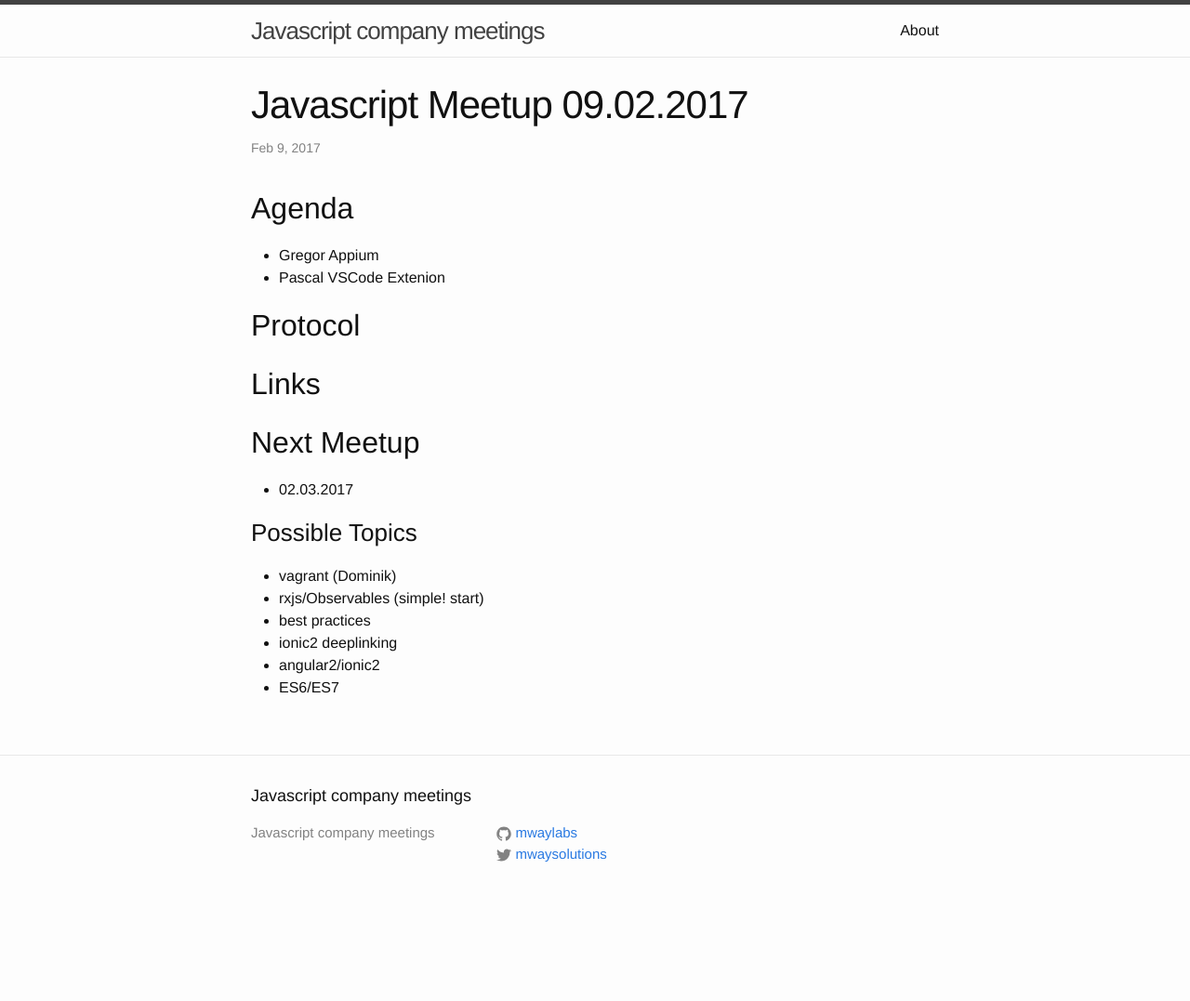
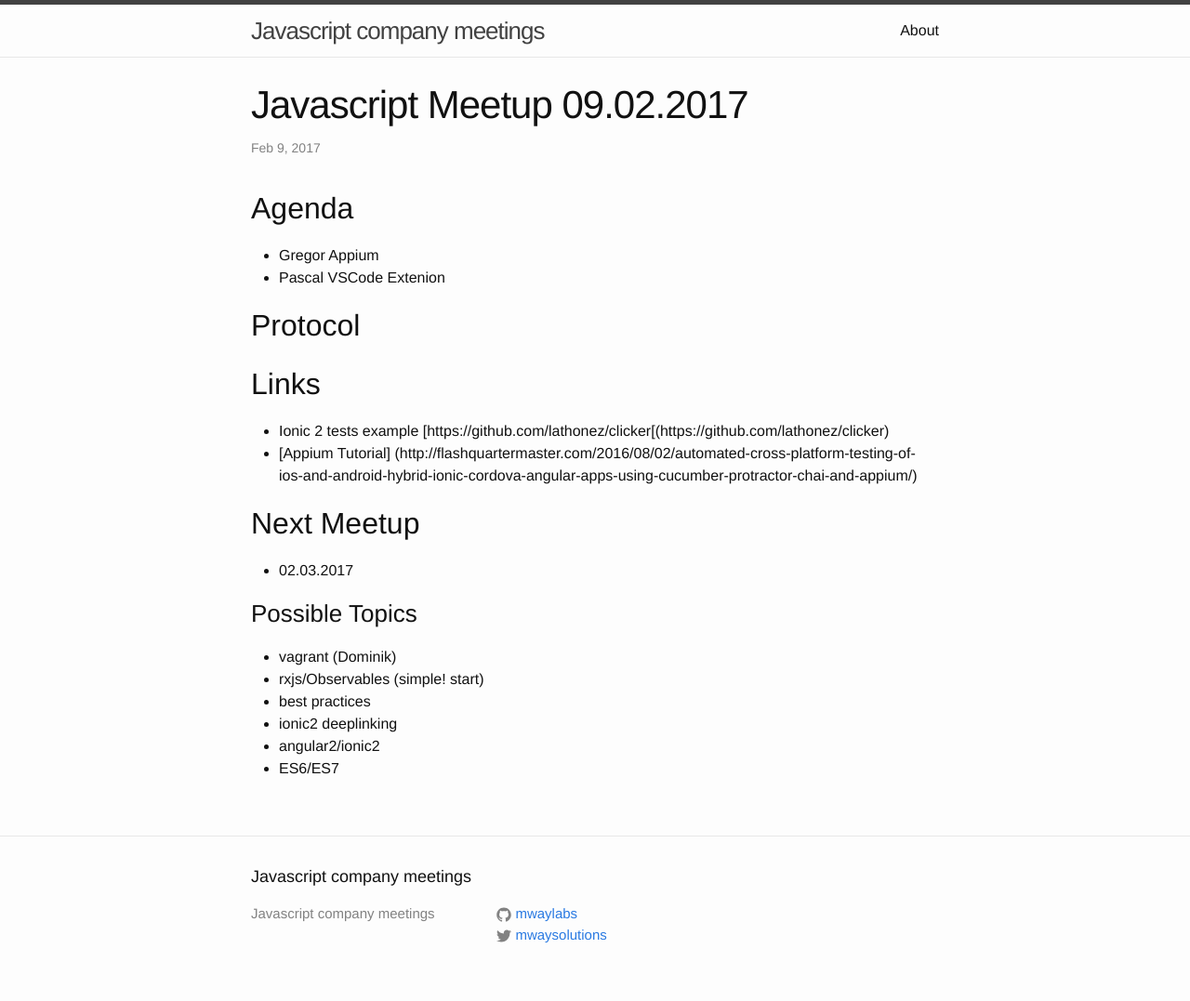
Before and after one commit to MathiasTim/javascript-company-meeting, a Jekyll site: the page built from _posts/2017-02-09-meetup.md, in a window 1280 px wide. Shown: the whole page at 93% size. Built offline with Jekyll 4.4.1, drawn with Linux system fonts in a browser that asks for light colours; before the commit the page ends 990 px from its top, so only the background shows below that.

Commit message:
Update 2017-02-09-meetup.md

```diff
--- a/_posts/2017-02-09-meetup.md
+++ b/_posts/2017-02-09-meetup.md
@@ -14,6 +14,9 @@ categories:
 
 ## Links
 
+- Ionic 2 tests example [https://github.com/lathonez/clicker[(https://github.com/lathonez/clicker)
+- [Appium Tutorial] (http://flashquartermaster.com/2016/08/02/automated-cross-platform-testing-of-ios-and-android-hybrid-ionic-cordova-angular-apps-using-cucumber-protractor-chai-and-appium/)
+
 ## Next Meetup
 
 - 02.03.2017
```
